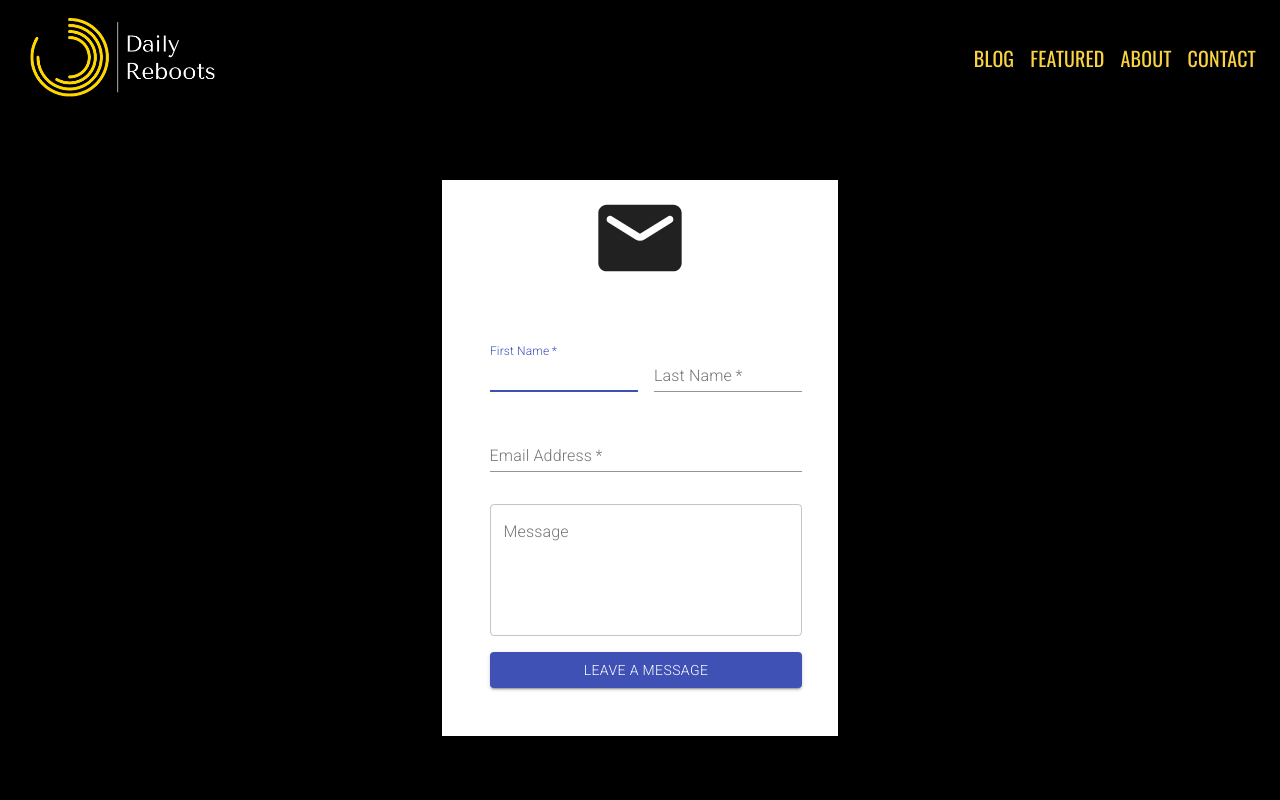
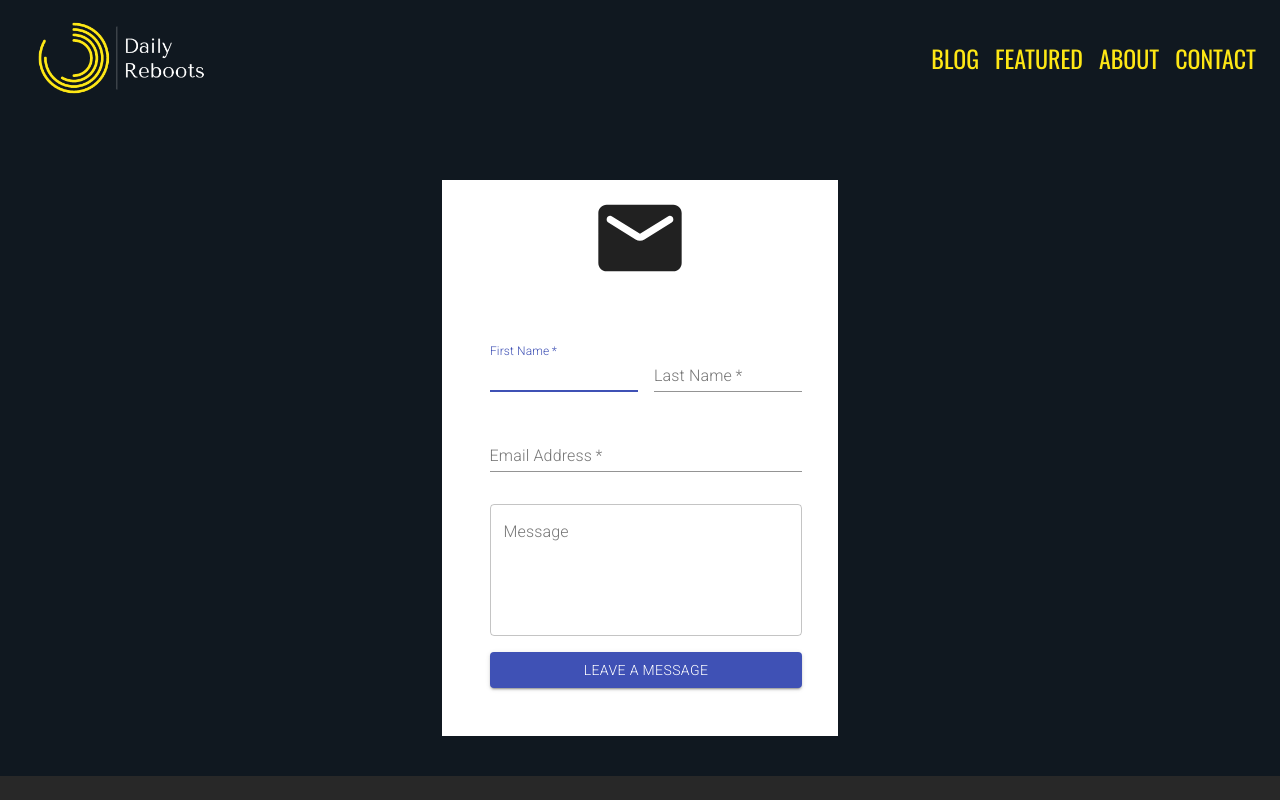
Before and after one commit to utk61198/NextJs-Blog, a Next.js app: page /contact in a window 1280 px wide. Shown: the top 800 px of the page. Built offline with nearby package versions, Linux system fonts and the light colour scheme.

Commit message:
footer fix

```diff
--- a/components/AppBar.js
+++ b/components/AppBar.js
@@ -12,11 +12,11 @@ const useStyles=makeStyles({
 
 appbar:{
 
-  backgroundColor:"black",
-  color:"#F9D342"
+  backgroundColor:"#101820FF",
+  color:"#FEE715FF"
 },
 navlink:{
-  color:"#F9D342",
+  color:"#FEE715FF",
   fontFamily:"Oswald",
   textDecoration:"none"
 
@@ -52,7 +52,7 @@ export default function Appbar(){
 
 
 
-  <Navbar.Toggle color="#F9D342" aria-controls="responsive-navbar-nav">
+  <Navbar.Toggle color="#FEE715FF" aria-controls="responsive-navbar-nav">
 
     <MenuIcon className={classes.navlink}/>
   </Navbar.Toggle>
@@ -65,22 +65,22 @@ export default function Appbar(){
     <Nav className="ml-auto">
 
 
-      <Nav.Link href="/" ><Typography variant="h6" className={classes.navlink}>
+      <Nav.Link href="/" ><Typography variant="h5" className={classes.navlink}>
       BLOG
         </Typography></Nav.Link>
 
 
-        <Nav.Link href="/featured" ><Typography  variant="h6" className={classes.navlink}>
+        <Nav.Link href="/featured" ><Typography  variant="h5" className={classes.navlink}>
         FEATURED
         </Typography></Nav.Link>
 
 
-        <Nav.Link><Typography  variant="h6" className={classes.navlink}>
+        <Nav.Link><Typography  variant="h5" className={classes.navlink}>
         ABOUT
         </Typography></Nav.Link>
 
 
-        <Nav.Link href="/contact"><Typography  variant="h6" className={classes.navlink}>
+        <Nav.Link href="/contact"><Typography  variant="h5" className={classes.navlink}>
        CONTACT
         </Typography></Nav.Link>
 
--- a/components/Hero.js
+++ b/components/Hero.js
@@ -76,7 +76,7 @@ export default function Hero() {
 <Typist>
   <Typography variant="h4" component="p" align="center"
   style={{
-    color:"#F9D342",
+    color:"#FEE715FF",
     fontFamily:"Monoton"
 
 
--- a/components/Layout.js
+++ b/components/Layout.js
@@ -22,7 +22,7 @@ const useStyles = makeStyles((theme) => ({
     // background: 'rgb(177,179,171)',
     // background: 'radial-gradient(circle, rgba(177,179,171,1) 0%, rgba(82,84,82,1) 100%)',
     // backgroundColor:"white"
-    background: "black", /* fallback for old browsers */
+    background: "#101820FF", /* fallback for old browsers */
   },
   bgv:{
 
--- a/components/Post.js
+++ b/components/Post.js
@@ -32,7 +32,7 @@ container:{
   alignItems:"center",
   justifyContent:"center",
   maxWidth:"80%",
-  color:"#F9D342",
+  color:"#FEE715FF",
   marginLeft:"10%",
 
 
--- a/components/PostList.js
+++ b/components/PostList.js
@@ -48,7 +48,7 @@ const useStyles = makeStyles({
    },
    link:{
      textDecoration:"none",
-     color:"#F9D342"
+     color:"#FEE715FF"
    }
 });
 
--- a/pages/contact.js
+++ b/pages/contact.js
@@ -159,9 +159,7 @@ export default function SignUp() {
           </Grid>
         </form>
       </div>
-      <Box mt={5}>
-        <Copyright />
-      </Box>
+
     </Container>
     </DynamicComponent2>
   );
```
Also changed, not shown: public/logo.png.
